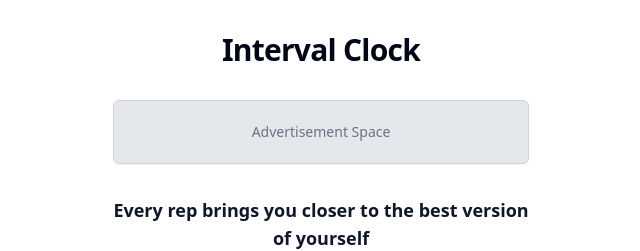
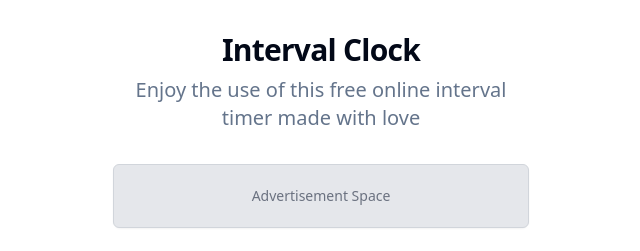
Before and after one commit to eyalptb/my-simple-interval-clock, a React (Vite) app: page / in a window 1280 px wide. Shown: the top 251 px of the page, without its empty margins (319-959 px from the left). Built offline with nearby package versions, Linux system fonts and the light colour scheme; no server answers.

Commit message:
Add H2 title
Add an H2 title to the index page.

```diff
--- a/src/pages/Index.tsx
+++ b/src/pages/Index.tsx
@@ -1,3 +1,4 @@
+
 import React from 'react';
 import { TimerProvider } from '@/contexts/TimerContext';
 import FlipClock from '@/components/FlipClock';
@@ -13,6 +14,9 @@ const Index = () => {
         <div className="container mx-auto px-4 py-8 flex-1 max-w-md">
           <header className="mb-8 text-center">
             <h1 className="text-3xl font-bold tracking-tight">Interval Clock</h1>
+            <h2 className="text-xl mt-2 text-muted-foreground">
+              Enjoy the use of this free online interval timer made with love
+            </h2>
           </header>
 
           <div className="space-y-8">
```
